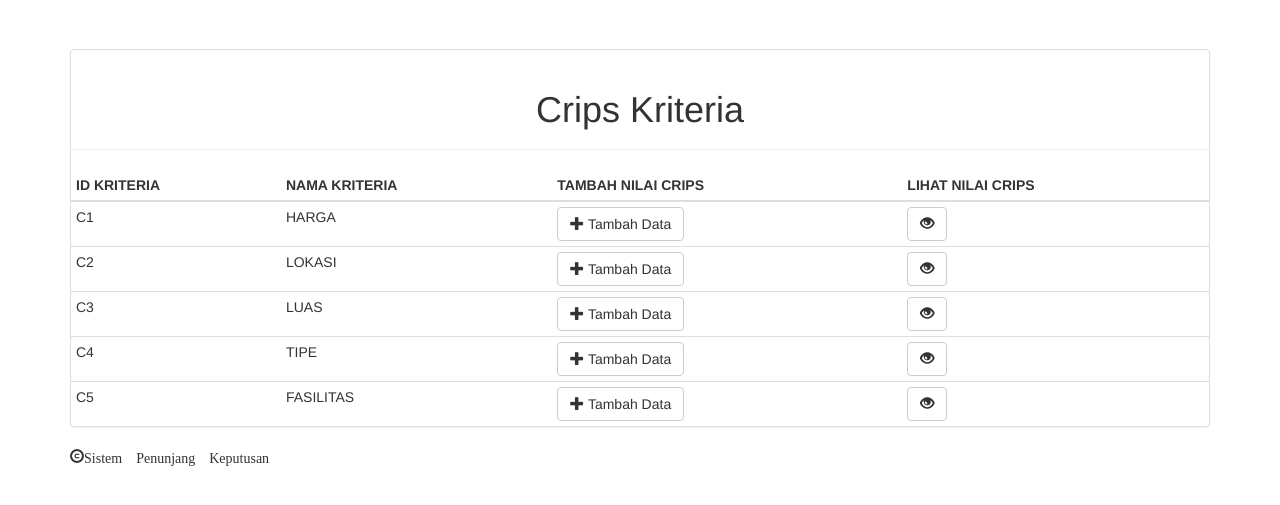
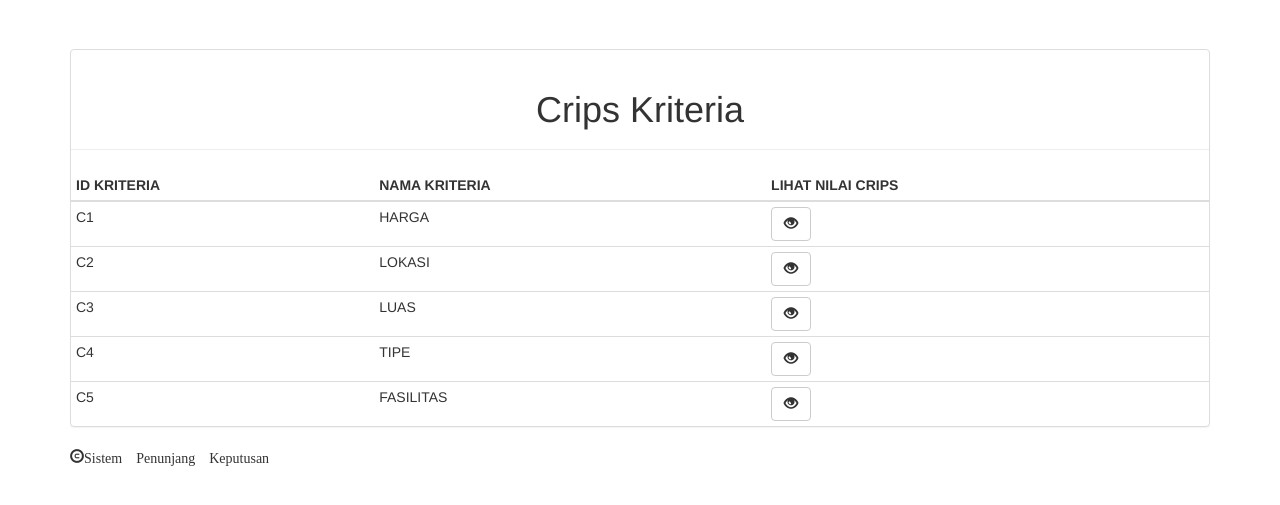
Before and after one commit to spras00/spk_zawa, a CodeIgniter app: page /spk_zawa/crips in a window 1280 px wide. Shown: the part 51-556 px from the top of the page. Run offline with CodeIgniter, Linux system fonts and the light colour scheme; data comes from the database, SQL or seed files in the repository; some libraries are stand-ins or nearby versions.

Commit message:
Update view_crips.php

```diff
--- a/application/views/view_crips.php
+++ b/application/views/view_crips.php
@@ -7,9 +7,6 @@
 			</th>
 			<th>
 				NAMA KRITERIA
-			</th>
-			<th>
-				TAMBAH NILAI CRIPS
 			</th>
 			<th>
 				LIHAT NILAI CRIPS
@@ -26,14 +23,6 @@
 					<?php echo $kr['nm_k']; ?>
 				</td>
 				<td>
-					<a href="<?php echo base_url('crips/input/'.$kr['id_k']); ?>">
-						<button type="button" class="btn btn-default" action="">
-						<span class="glyphicon glyphicon-plus" aria-hidden="true"></span>
-						Tambah Data
-						</button>
-					</a>
-				</td>
-				<td>
 					<a href="<?php echo base_url('crips/detail/'.$kr['id_k']); ?>">
 						<button type="button" class="btn btn-default">
   						<span class="glyphicon glyphicon-eye-open" aria-hidden="true"></span>
```
